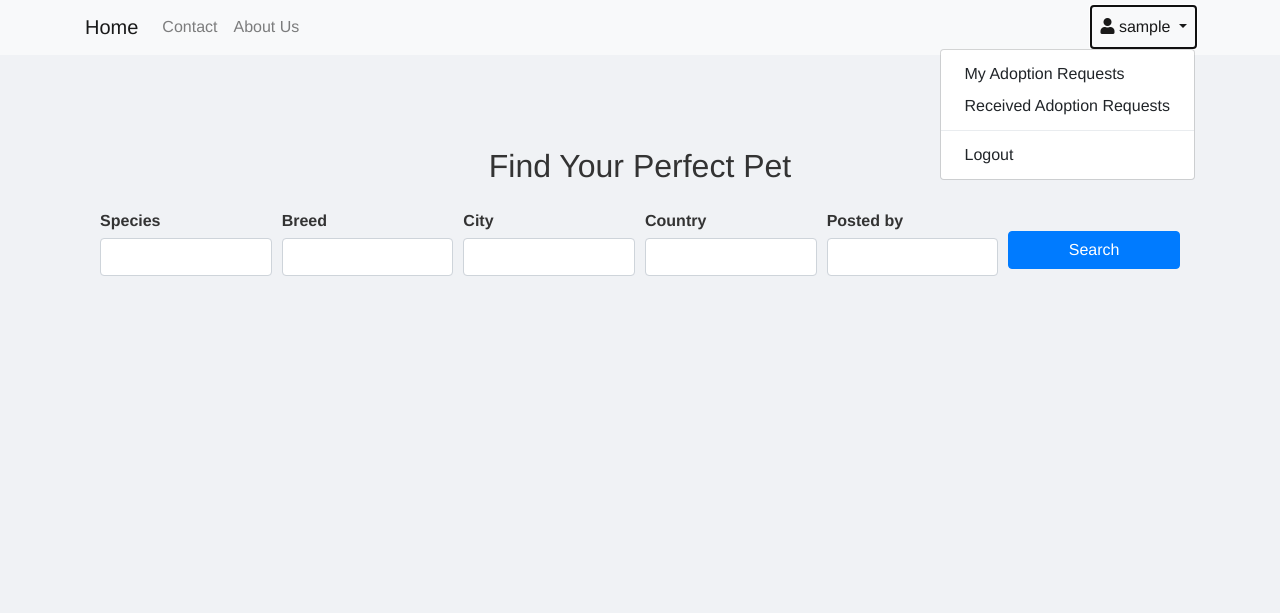
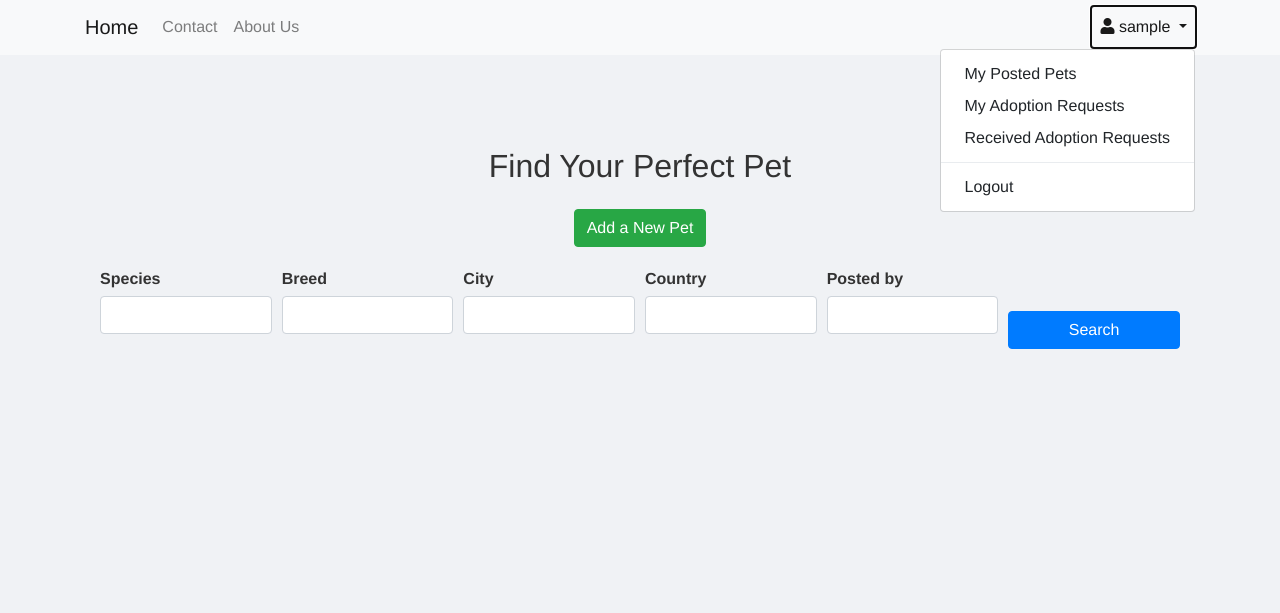
Before and after one commit to sahlaouiahmed/adopets_platform, a Django app: page / in a window 1280 px wide, after a click that opens the changed part. Shown: the part 81-694 px from the top of the page. Run offline with Django 4.2, Linux system fonts and the light colour scheme; the visitor is signed in with stand-in values (Sample User, id 1); data that the repository does not hold is empty; parts of the project's set-up code (start-up, migrations or seed data) failed here and were passed over; some libraries are stand-ins or nearby versions.

Commit message:
fixing pet's photos issue + adding some features for user like list of pets posted and adding a delete and edit button to allow user manage his posts

```diff
--- a/adopets_platform/forms.py
+++ b/adopets_platform/forms.py
@@ -1,6 +1,7 @@
 from django import forms
 from django.contrib.auth.forms import UserCreationForm
 from .models import User, AdoptionRequest
+from .models import Pet
 
 class UserRegistrationForm(UserCreationForm):
     class Meta:
@@ -32,3 +33,10 @@ class AdoptionRequestFilterForm(forms.Form):
         ('rejected', 'Rejected')
     ]
     status = forms.ChoiceField(choices=STATUS_CHOICES, required=False, widget=forms.Select(attrs={'class': 'form-control'}))
+
+
+
+class PetForm(forms.ModelForm):
+    class Meta:
+        model = Pet
+        fields = ['name', 'age', 'breed', 'species', 'description', 'photo', 'city', 'country']
--- a/adopets_platform/templates/adopets_platform/adopt_request.html
+++ b/adopets_platform/templates/adopets_platform/adopt_request.html
@@ -1,14 +1,12 @@
 {% extends "base.html" %}
+{% load crispy_forms_tags %}
 {% block title %}Request to Adopt{% endblock %}
 {% block content %}
 <div class="container mt-5">
     <h2 class="text-center mb-4">Request to Adopt {{ pet.name }}</h2>
     <form method="post">
         {% csrf_token %}
-        <div class="form-group">
-            {{ form.message.label_tag }}
-            {{ form.message }}
-        </div>
+        {{ form|crispy }}
         <button type="submit" class="btn btn-primary">Send Request</button>
     </form>
 </div>
--- a/adopets_platform/templates/adopets_platform/index.html
+++ b/adopets_platform/templates/adopets_platform/index.html
@@ -1,50 +1,58 @@
-{% extends 'base.html' %}
+{% extends "base.html" %}
+{% load custom_filters %}
 {% block title %}Home - Adopets Platform{% endblock %}
 {% block content %}
 <div class="container mt-5">
     <h2 class="text-center mb-4">Find Your Perfect Pet</h2>
+    {% if user.is_authenticated %}
+    <div class="text-center mt-4">
+        <a href="{% url 'add_pet' %}" class="btn btn-success">Add a New Pet</a>
+    </div>
+    {% endif %}
     {% if messages %}
     <div class="alert alert-success" role="alert" id="success-message">
         {% for message in messages %}
-            {{ message }}
+        {{ message }}
         {% endfor %}
     </div>
     <script>
-        setTimeout(function() {
+        setTimeout(function () {
             var message = document.getElementById('success-message');
             if (message) {
                 message.style.display = 'none';
             }
-        }, 6000);
+        }, 6000); // Hide message after 6 seconds
     </script>
     {% endif %}
     <form method="get" class="justify-content-center">
-        <div class="form-row align-items-center justify-content-center mb-3">
+        <div class="form-row align-items-end justify-content-center mb-3">
             <div class="col-md-2">
                 <label for="{{ form.species.id_for_label }}">Species</label>
-                {{ form.species }}
+                {{ form.species|add_class:"form-control" }}
             </div>
             <div class="col-md-2">
                 <label for="{{ form.breed.id_for_label }}">Breed</label>
-                {{ form.breed }}
+                {{ form.breed|add_class:"form-control" }}
             </div>
             <div class="col-md-2">
                 <label for="{{ form.city.id_for_label }}">City</label>
-                {{ form.city }}
+                {{ form.city|add_class:"form-control" }}
             </div>
             <div class="col-md-2">
                 <label for="{{ form.country.id_for_label }}">Country</label>
-                {{ form.country }}
+                {{ form.country|add_class:"form-control" }}
             </div>
             <div class="col-md-2">
                 <label for="{{ form.posted_by.id_for_label }}">Posted by</label>
-                {{ form.posted_by }}
+                {{ form.posted_by|add_class:"form-control" }}
             </div>
-            <div class="col-md-2 d-flex align-items-end">
+            <div class="col-md-2">
                 <button type="submit" class="btn btn-primary w-100">Search</button>
             </div>
         </div>
     </form>
+    <div class="text-center mt-4">
+    </div>
     <div class="row mt-4">
         {% for pet in pets %}
         <div class="col-md-4 mb-4">
--- /dev/null
+++ b/adopets_platform/templatetags/custom_filters.py
@@ -0,0 +1,7 @@
+from django import template
+
+register = template.Library()
+
+@register.filter(name='add_class')
+def add_class(field, css_class):
+    return field.as_widget(attrs={"class": css_class})
--- a/adopets_platform/urls.py
+++ b/adopets_platform/urls.py
@@ -1,5 +1,10 @@
 from . import views
 from django.urls import path
+from .views import update_status , my_posted_pets, add_pet
+from django.conf import settings
+from django.conf.urls.static import static
+
+
 
 
 urlpatterns = [
@@ -8,5 +13,7 @@ urlpatterns = [
     path('pets/<int:pet_id>/', views.pet_detail, name='pet_detail'),
     path('my_adoption_requests/', views.my_adoption_requests, name='my_adoption_requests'),
     path('received_adoption_requests/', views.received_adoption_requests, name='received_adoption_requests'),
-
-]
+    path('update_status/<int:request_id>/', update_status, name='update_status'),
+    path('my-posted-pets/', my_posted_pets, name='my_posted_pets'),
+    path('add-pet/', add_pet, name='add_pet'),
+]+ static(settings.MEDIA_URL, document_root=settings.MEDIA_ROOT)
--- a/adopets_platform/views.py
+++ b/adopets_platform/views.py
@@ -2,12 +2,11 @@ from django.shortcuts import render, get_object_or_404, redirect
 from django.views import generic
 from .models import Pet ,AdoptionRequest
 from django.contrib.auth.models import User
-from .forms import UserRegistrationForm, PetSearchForm, AdoptionRequestForm, AdoptionRequestFilterForm
+from .forms import UserRegistrationForm, PetSearchForm, AdoptionRequestForm, AdoptionRequestFilterForm, PetForm
 from django.contrib.auth import login
 from django.contrib.auth.decorators import login_required
+from django.views.decorators.http import require_POST
 from django.contrib import messages
-
-
 
 
 # Create your views here.
@@ -34,6 +33,10 @@ def index(request):
     return render(request, 'adopets_platform/index.html', {'form': form, 'pets': pets})
 
 
+def pet_detail(request, pet_id):
+    pet = get_object_or_404(Pet, id=pet_id)
+    return render(request, 'adopets_platform/pet_detail.html', {'pet': pet})
+
 
 def signup(request):
     if request.method == 'POST':
@@ -45,13 +48,6 @@ def signup(request):
     else:
         form = UserRegistrationForm()
     return render(request, 'signup.html', {'form': form})
-
-
-
-def pet_detail(request, pet_id):
-    pet = get_object_or_404(Pet, id=pet_id)
-    return render(request, 'adopets_platform/pet_detail.html', {'pet': pet})
-
 
 @login_required
 def adopt_request(request, pet_id):
@@ -89,5 +85,35 @@ def my_adoption_requests(request):
 @login_required
 def received_adoption_requests(request):
     pets = Pet.objects.filter(posted_by=request.user)
-    adoption_requests = AdoptionRequest.objects.filter(pet__in=pets)
+    adoption_requests = AdoptionRequest.objects.filter(pet__in=pets).order_by('-created_at')
     return render(request, 'adopets_platform/received_adoption_requests.html', {'adoption_requests': adoption_requests})
+
+
+@require_POST
+def update_status(request, request_id):
+    adoption_request = get_object_or_404(AdoptionRequest, id=request_id, requester=request.user)
+    new_status = request.POST.get('status')
+    if new_status in [choice[0] for choice in AdoptionRequest.STATUS_CHOICES]:
+        adoption_request.status = new_status
+        adoption_request.save()
+    return redirect('received_adoption_requests')
+
+
+def my_posted_pets(request):
+    if request.user.is_authenticated:
+        posted_pets = Pet.objects.filter(posted_by=request.user)
+        return render(request, 'adopets_platform/my_posted_pets.html', {'posted_pets': posted_pets})
+    else:
+        return redirect('account_login')
+
+def add_pet(request):
+    if request.method == 'POST':
+        form = PetForm(request.POST, request.FILES)
+        if form.is_valid():
+            pet = form.save(commit=False)
+            pet.posted_by = request.user
+            pet.save()
+            return redirect('home')
+    else:
+        form = PetForm()
+    return render(request, 'adopets_platform/add_pet.html', {'form': form})
--- a/requirements.txt
+++ b/requirements.txt
@@ -1,7 +1,9 @@
 asgiref==3.8.1
+crispy-bootstrap4==2024.10
 dj-database-url==0.5.0
 Django==4.2.16
 django-allauth==0.57.2
+django-crispy-forms==2.3
 django-summernote==0.8.20.0
 gunicorn==20.1.0
 oauthlib==3.2.2
--- a/templates/account/login.html
+++ b/templates/account/login.html
@@ -1,5 +1,5 @@
 {% load static %}
-
+{% load crispy_forms_tags %}
 <!DOCTYPE html>
 <html lang="en">
 <head>
@@ -17,7 +17,7 @@
                     <div class="card-body">
                         <form method="post">
                             {% csrf_token %}
-                            {{ form.as_p }}
+                            {{ form|crispy }}
                             <div class="form-group">
                                 <button type="submit" class="btn btn-primary">Login</button>
                             </div>
@@ -27,7 +27,6 @@
             </div>
         </div>
     </div>
-
     <script src="https://code.jquery.com/jquery-3.5.1.slim.min.js"></script>
     <script src="https://cdn.jsdelivr.net/npm/@popperjs/core@2.5.4/dist/umd/popper.min.js"></script>
     <script src="https://stackpath.bootstrapcdn.com/bootstrap/4.5.2/js/bootstrap.min.js"></script>
--- a/templates/base.html
+++ b/templates/base.html
@@ -5,6 +5,7 @@
 
 <!DOCTYPE html>
 <html lang="en">
+
 <head>
     <meta charset="UTF-8">
     <title>{% block title %}Adopets Platform{% endblock %}</title>
@@ -12,6 +13,7 @@
     <link rel="stylesheet" href="{% static 'css/styles.css' %}">
     <link rel="stylesheet" href="https://cdnjs.cloudflare.com/ajax/libs/font-awesome/5.15.3/css/all.min.css">
 </head>
+
 <body>
     <div class="d-flex flex-column min-vh-100">
         <header class="bg-dark text-white text-center py-3">
@@ -22,7 +24,8 @@
         <nav class="navbar navbar-expand-lg navbar-light bg-light">
             <div class="container">
                 <a class="navbar-brand" href="{% url 'home' %}">Home</a>
-                <button class="navbar-toggler" type="button" data-toggle="collapse" data-target="#navbarNav" aria-controls="navbarNav" aria-expanded="false" aria-label="Toggle navigation">
+                <button class="navbar-toggler" type="button" data-toggle="collapse" data-target="#navbarNav"
+                    aria-controls="navbarNav" aria-expanded="false" aria-label="Toggle navigation">
                     <span class="navbar-toggler-icon"></span>
                 </button>
                 <div class="collapse navbar-collapse" id="navbarNav">
@@ -41,6 +44,7 @@
                                 <i class="fas fa-user"></i> {{ user.username }}
                             </a>
                             <div class="dropdown-menu dropdown-menu-right" aria-labelledby="navbarDropdown">
+                                <a class="dropdown-item" href="{% url 'my_posted_pets' %}">My Posted Pets</a>
                                 <a class="dropdown-item" href="{% url 'my_adoption_requests' %}">My Adoption Requests</a>
                                 <a class="dropdown-item" href="{% url 'received_adoption_requests' %}">Received Adoption Requests</a>
                                 <div class="dropdown-divider"></div>
@@ -93,4 +97,5 @@
         document.getElementById("currentYear").textContent = new Date().getFullYear();
     </script>
 </body>
+
 </html>
```
Also changed, not shown: CI_project4/settings.py (+8 -0 lines), adopets_platform/models.py (+11 -1 lines), adopets_platform/templates/adopets_platform/add_pet.html (added, +13 -0 lines), adopets_platform/templates/adopets_platform/contact_owner.html (deleted, +0 -25 lines), adopets_platform/templates/adopets_platform/my_posted_pets.html (added, +35 -0 lines), adopets_platform/templates/adopets_platform/received_adoption_requests.html (+11 -1 lines), templates/account/signup.html (+2 -18 lines), adopets_platform/templatetags/__init__.py (added), media/pet_photos/Golden-Retriever.png (renamed from pet_photos/Golden-Retriever.png).
